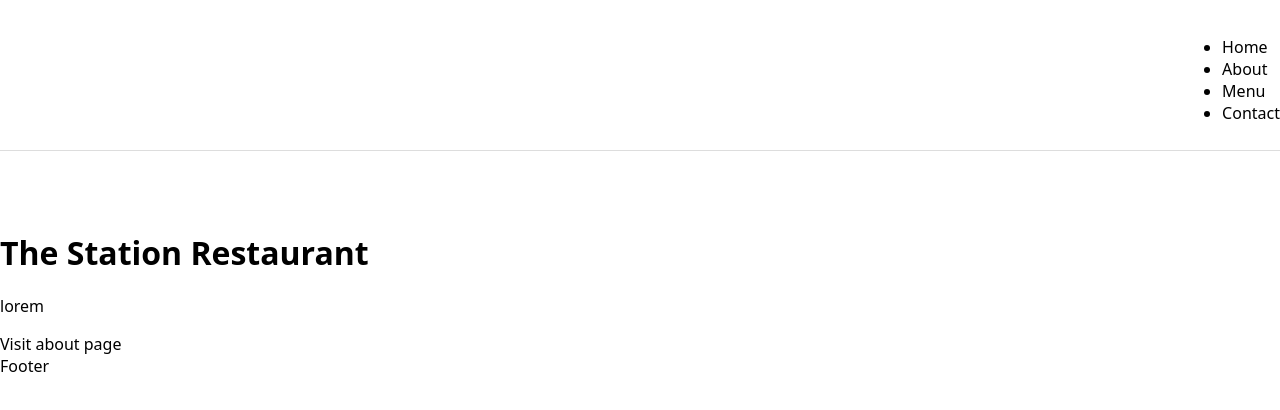
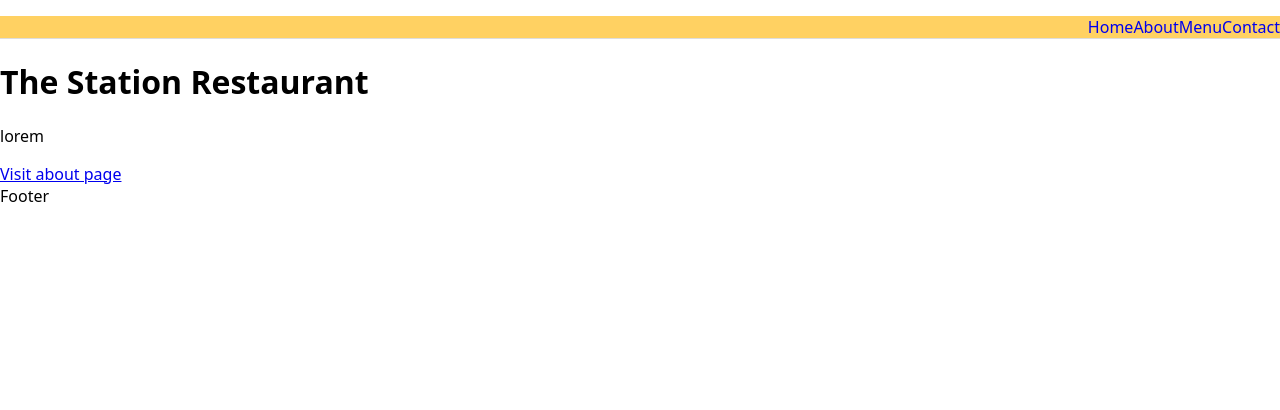
Before and after one commit to bretthoes/ShellStationRestaurant, a Next.js app: page / in a window 1280 px wide. Shown: the top 410 px of the page. Built offline with nearby package versions, Linux system fonts and the light colour scheme.

Commit message:
add nav components and styles

```diff
--- a/components/footer.tsx
+++ b/components/footer.tsx
@@ -3,5 +3,5 @@ export default function Footer() {
     <>
       <div>Footer</div>
     </>
-  );
+  )
 }
--- a/components/layout.tsx
+++ b/components/layout.tsx
@@ -1,4 +1,4 @@
-import React, { ReactNode } from 'react';
+import React, { ReactNode } from 'react'
 import Head from 'next/head'
 import Navbar from './navbar'
 import Footer from './footer'
@@ -18,5 +18,5 @@ export default function Layout({ children }: LayoutProps) {
       <main>{children}</main>
       <Footer />
     </>
-  );
+  )
 }
--- a/components/navbar.tsx
+++ b/components/navbar.tsx
@@ -1,30 +1,23 @@
-import Link from 'next/link'
+import NavLink from './navlink'
+import styles from '../styles/navbar.module.css'
 
 export default function Navbar() {
   return (
-    <nav>
-      <ul>
+    <nav className={styles.nav}>
+      <ul className={styles.list}>
         <li>
-          <Link href="/">
-            Home
-          </Link>
+          <NavLink href="/" label="Home" />
         </li>
         <li>
-          <Link href="/about">
-            About
-          </Link>
+          <NavLink href="/about" label="About" />
         </li>
         <li>
-          <Link href="/menu">
-            Menu
-          </Link>
+          <NavLink href="/menu" label="Menu" />
         </li>
         <li>
-          <Link href="/contact">
-            Contact
-          </Link>
+          <NavLink href="/contact" label="Contact" />
         </li>
       </ul>
     </nav>
-  );
+  )
 }
--- /dev/null
+++ b/components/navlink.tsx
@@ -0,0 +1,15 @@
+import Link from 'next/link'
+import styles from '../styles/navlink.module.css'
+
+interface NavLinkProps {
+  href: string;
+  label: string;
+}
+
+export default function Navbar({ href, label }: NavLinkProps) {
+  return (
+    <Link href={href} className={styles.link}>
+      {label}
+    </Link>
+  )
+}
--- a/styles/globals.css
+++ b/styles/globals.css
@@ -5,30 +5,6 @@ body {
   font-family: system-ui, -apple-system, BlinkMacSystemFont, 'Segoe UI', Roboto, Oxygen, Ubuntu, Cantarell, 'Open Sans', 'Helvetica Neue', sans-serif;
 }
 
-a {
-  color: inherit;
-  text-decoration: none;
-}
-
 * {
   box-sizing: border-box;
 }
-
-nav {
-  margin: 10px auto 80px;
-  padding: 10px 0;
-  display: flex;
-  justify-content: flex-end;
-  align-items: flex-end;
-  border-bottom: 1px solid #ddd;
-}
-
-nav Link {
-  margin-left: 12px;
-  margin-top: 100px;
-}
-
-footer {
-  display: block;
-  text-align: center;
-}
--- /dev/null
+++ b/styles/navbar.module.css
@@ -0,0 +1,10 @@
+.nav {
+  background-color: #FFD162;
+}
+.list {
+  display: flex;
+  justify-content: flex-end;
+  align-items: flex-end;
+  border-bottom: 1px solid #ddd;
+  list-style-type: none;
+}
--- /dev/null
+++ b/styles/navlink.module.css
@@ -0,0 +1,6 @@
+.link {
+  text-decoration: none;
+}
+.link:hover {
+  text-decoration: underline;
+}
```
